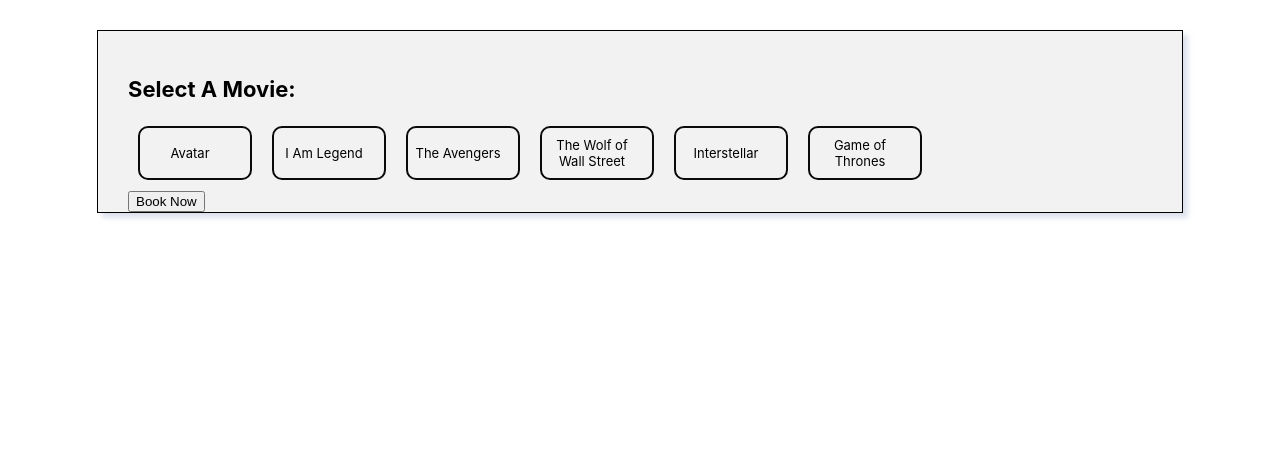
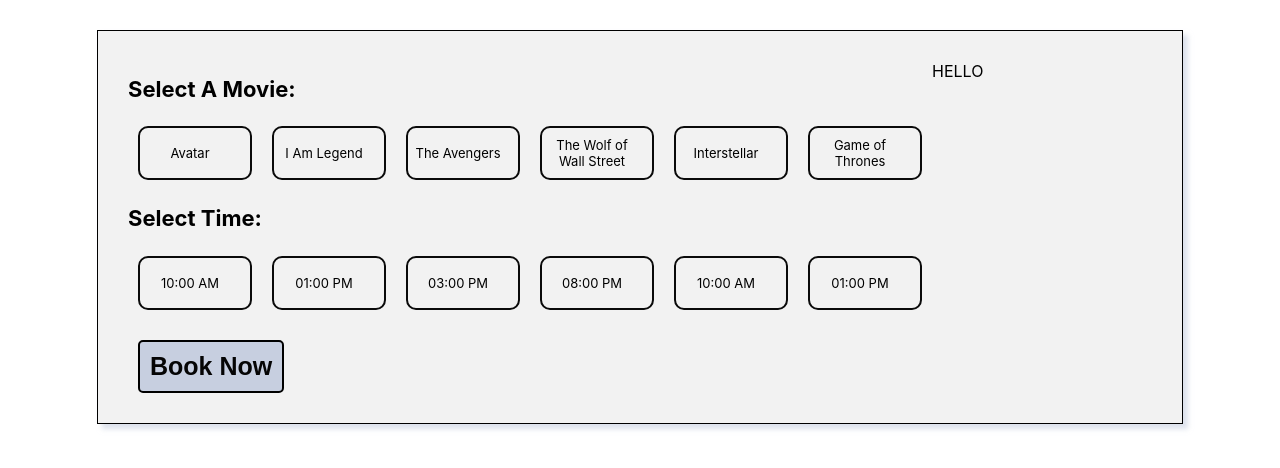
Before and after one commit to prajwaljain19/Bookmyshow-Nodejs, a React (Create React App) app: page / in a window 1280 px wide. Shown: the top 468 px of the page. Built offline with nearby package versions, Linux system fonts and the light colour scheme.

Commit message:
24/10/2024 12:03

```diff
--- a/src/CSS/Home.css
+++ b/src/CSS/Home.css
@@ -12,3 +12,33 @@
     width: 100%;
     display: flex;
 }
+
+.BN-BTN {
+    padding: 10px;
+    border: none;
+    margin-top: 20px;
+    cursor: pointer;
+    left: 10px;
+    border-radius: 5px;
+    font-size: 25px;
+    color: rgb(5,5,5);
+    font-weight: bold;
+    background-color: rgba(199, 207, 224);
+    border: 2px solid black;
+    margin-bottom: 30px;
+    position: relative;
+}
+.Wrapper {
+    display: flex;
+    flex-grow: 0;
+    overflow: visible;
+    color: black;
+}
+.TS_main_container {
+    color: black;
+    display: flex;
+}
+.TS_heading {
+    font-size: 22px;
+    color: black;
+}
--- a/src/component/Lastbooking.js
+++ b/src/component/Lastbooking.js
@@ -3,7 +3,7 @@
 const Lastbooking = () => {
   return (
     <div>
-
+      HELLO
     </div>
   )
 }
--- a/src/component/Timeschedule.js
+++ b/src/component/Timeschedule.js
@@ -1,9 +1,18 @@
 import React from 'react'
+import {slot} from '../data.js'
+import Radiocomponent from './Radiocomponent'
 
 const Timeschedule = () => {
   return (
-    <div>
-
+    <div className='Slot_container'>
+       <h1 className='TS_heading'>Select Time:</h1>
+      <div className='TS_main_container'>
+        {slot.map((el,index) => {
+          return (
+          <Radiocomponent text={el} key={index} />
+          )
+        })}
+      </div>
     </div>
   )
 }
--- a/src/data.js
+++ b/src/data.js
@@ -178,7 +178,7 @@
 
 
   ]
-let slot = ['10:00 AM', '01:00 PM','03:00 PM','08:00 PM']
+let slot = ['10:00 AM', '01:00 PM','03:00 PM','08:00 PM', '10:00 AM', '01:00 PM']
 
 exports.movieslist = movieslist;
 exports.slot = slot;
--- a/src/pages/Home.js
+++ b/src/pages/Home.js
@@ -20,7 +20,7 @@
       <div className="time_seats_container">
          <Timeschedule/>
          <Bookseat/>
-        <button>Book Now</button>
+        <button className="BN-BTN">Book Now</button>
       </div>
     </div>
   );
```
